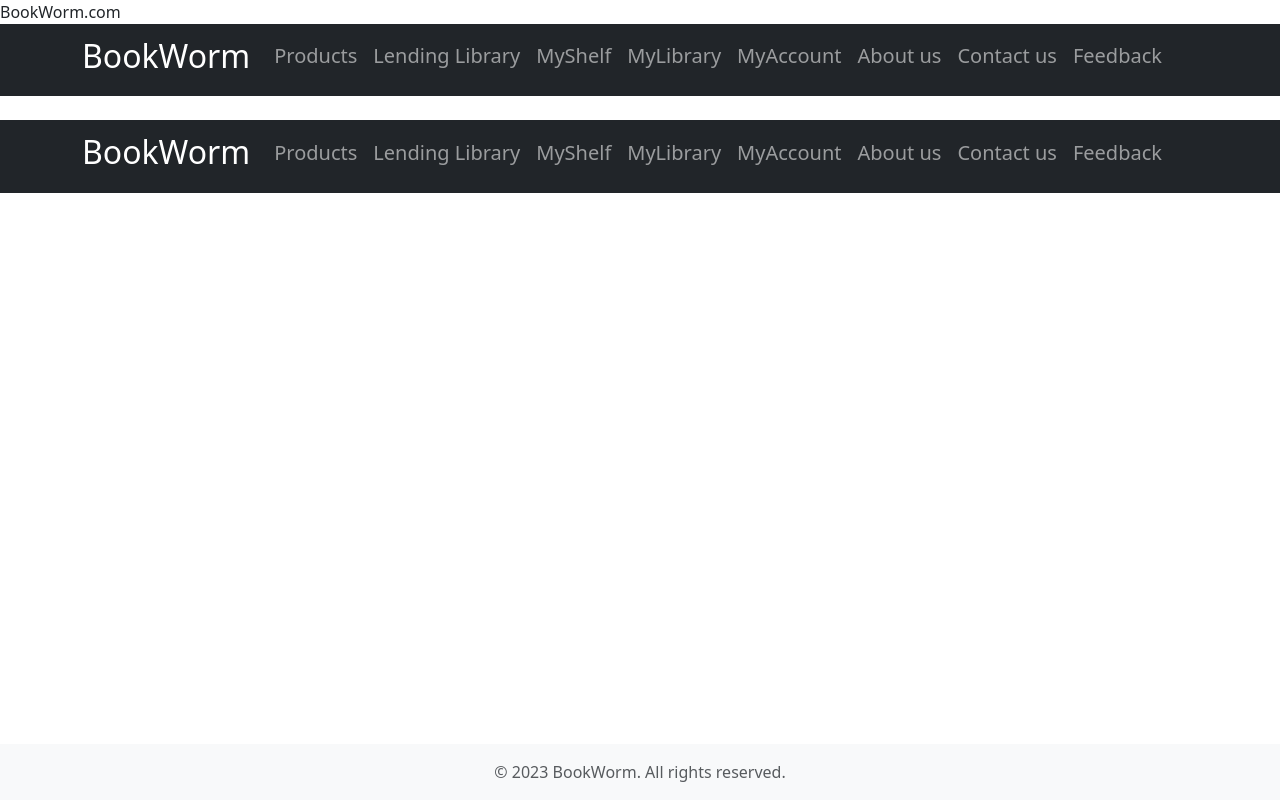
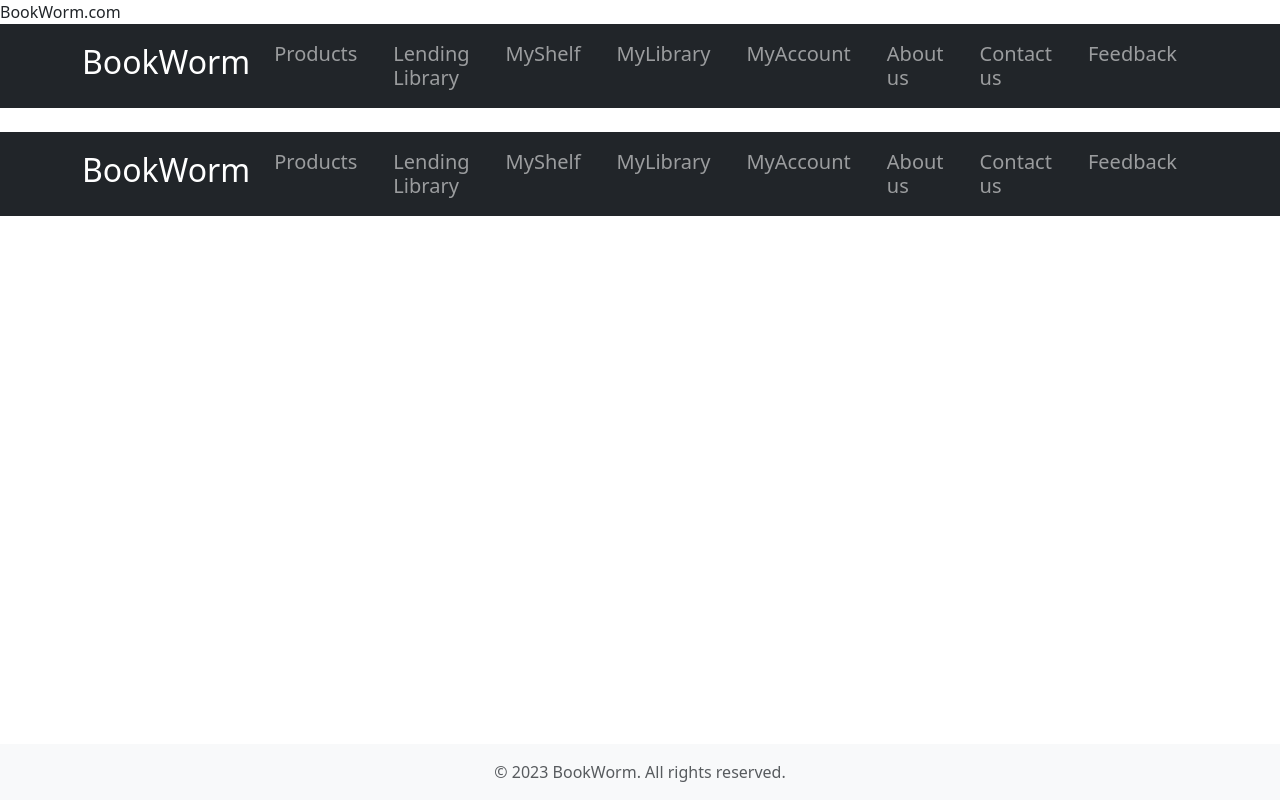
Before and after one commit to mmalewar25/BookWormFE, a React (Create React App) app: page /Header in a window 1280 px wide. Built offline with nearby package versions, Linux system fonts and the light colour scheme.

Commit message:
fixed navbar a bit

```diff
--- /dev/null
+++ b/src/Navbars/Header.css
@@ -0,0 +1,61 @@
+/* styles.css */
+
+/* Style the Navbar */
+.navbar {
+    background-color: #343a40;
+    /* Dark background color */
+    padding: 10px 0;
+    /* Add some padding to the top and bottom */
+}
+
+/* Style the Navbar Brand */
+.navbar-brand {
+    font-size: 2rem;
+    /* Increase the font size for the brand/logo */
+    color: #ffffff;
+    /* Text color for the brand/logo */
+    text-decoration: none;
+    /* Remove underlines from the brand/logo */
+}
+
+/* Style the Navigation Links */
+.nav-link {
+    font-size: 1.2rem;
+    /* Font size for navigation links */
+    color: #ffffff;
+    /* Text color for navigation links */
+    margin-right: 20px;
+    /* Add some space between links */
+    text-decoration: none;
+    /* Remove underlines from links */
+}
+
+/* Add hover effect to navigation links */
+.nav-link:hover {
+    color: #f8f9fa;
+    /* Change text color on hover */
+}
+
+/* Style the navigation toggle button (for smaller screens) */
+.navbar-toggler-icon {
+    background-color: #ffffff;
+    /* Color of the toggle button icon */
+}
+
+/* Style the h2 and h5 elements within navigation links */
+.nav-link h2,
+.nav-link h5 {
+    margin: 0;
+    /* Remove any margin for h2 and h5 elements */
+}
+
+/* Add spacing below the header */
+.header-spacer {
+    height: 60px;
+    /* Adjust the height as needed */
+}
+
+.nav-link {
+    margin-right: 20px;
+    /* Increase the margin-right to add more spacing */
+}
--- a/src/Navbars/Header.js
+++ b/src/Navbars/Header.js
@@ -3,6 +3,7 @@ import Container from 'react-bootstrap/Container';
 import Nav from 'react-bootstrap/Nav';
 import Navbar from 'react-bootstrap/Navbar';
 import 'bootstrap/dist/css/bootstrap.min.css';
+import './Header.css';
 
 export function Header() {
   return (
```
